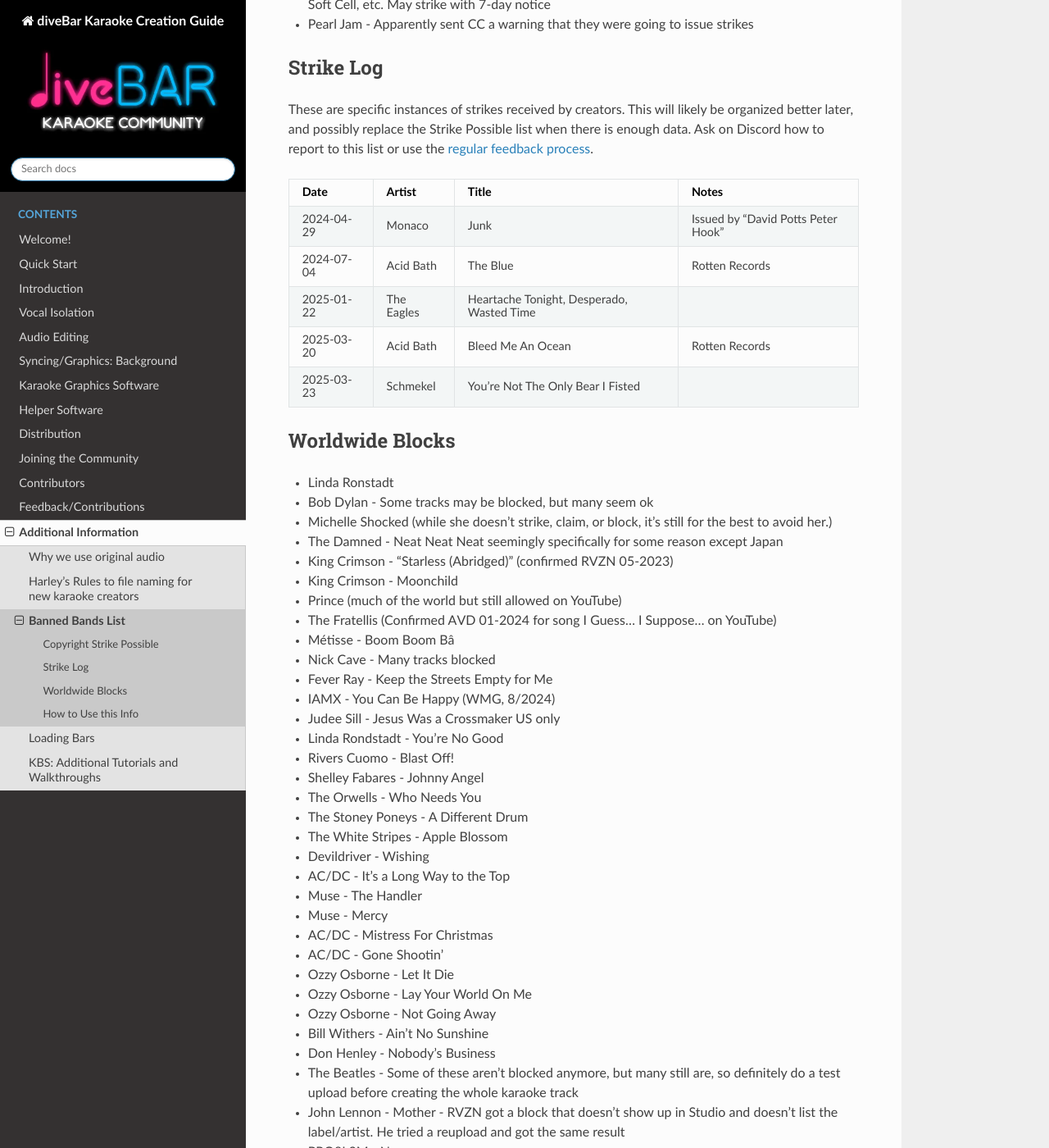
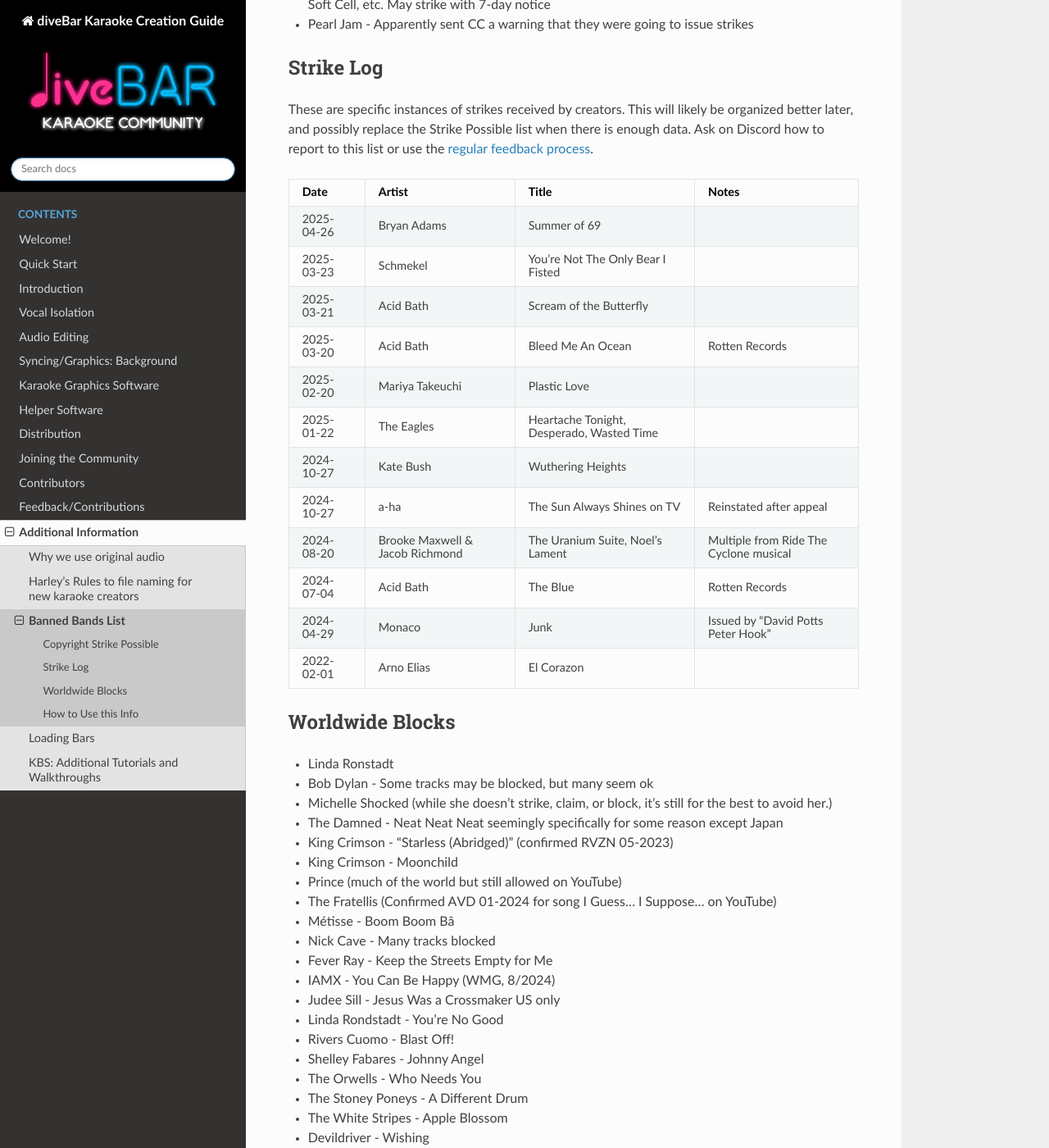
Before and after one commit to diveBarKaraoke/divebar_karaoke_creation_guide, a Sphinx documentation site: the page built from docs/banned_bands.rst, in a window 1280 px wide and 1400 px high, scrolled down 1374 px. Shown: the whole window at 82% size. Built offline with Sphinx 7.4.7 and the Read the Docs theme 3.1.0, drawn with Linux system fonts in a browser that asks for light colours.

Commit message:
More banned bands

```diff
--- a/docs/banned_bands.rst
+++ b/docs/banned_bands.rst
@@ -59,25 +59,53 @@ These are specific instances of strikes received by creators. This will likely b
      - Artist
      - Title
      - Notes
-   * - 2024-04-29
-     - Monaco
-     - Junk
-     - Issued by "David Potts Peter Hook"
-   * - 2024-07-04
+   * - 2025-04-26
+     - Bryan Adams
+     - Summer of 69
+     -
+   * - 2025-03-23
+     - Schmekel
+     - You're Not The Only Bear I Fisted
+     -
+   * - 2025-03-21
      - Acid Bath
-     - The Blue
-     - Rotten Records
-   * - 2025-01-22
-     - The Eagles
-     - Heartache Tonight, Desperado, Wasted Time
+     - Scream of the Butterfly
      -
    * - 2025-03-20
      - Acid Bath
      - Bleed Me An Ocean
      - Rotten Records
-   * - 2025-03-23
-     - Schmekel
-     - You're Not The Only Bear I Fisted
+   * - 2025-02-20
+     - Mariya Takeuchi
+     - Plastic Love
+     -
+   * - 2025-01-22
+     - The Eagles
+     - Heartache Tonight, Desperado, Wasted Time
+     -
+   * - 2024-10-27
+     - Kate Bush
+     - Wuthering Heights
+     -
+   * - 2024-10-27
+     - a-ha
+     - The Sun Always Shines on TV
+     - Reinstated after appeal
+   * - 2024-08-20
+     - Brooke Maxwell & Jacob Richmond
+     - The Uranium Suite, Noel's Lament
+     - Multiple from Ride The Cyclone musical
+   * - 2024-07-04
+     - Acid Bath
+     - The Blue
+     - Rotten Records
+   * - 2024-04-29
+     - Monaco
+     - Junk
+     - Issued by "David Potts Peter Hook"
+   * - 2022-02-01
+     - Arno Elias
+     - El Corazon
      -
 
 Worldwide Blocks
```
